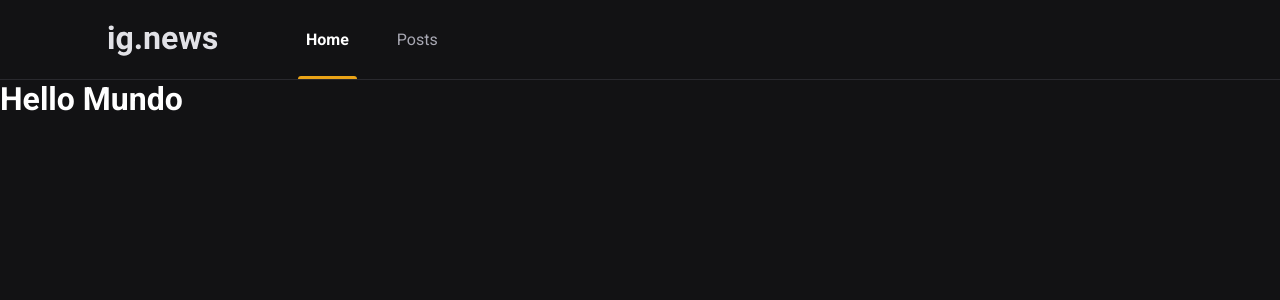
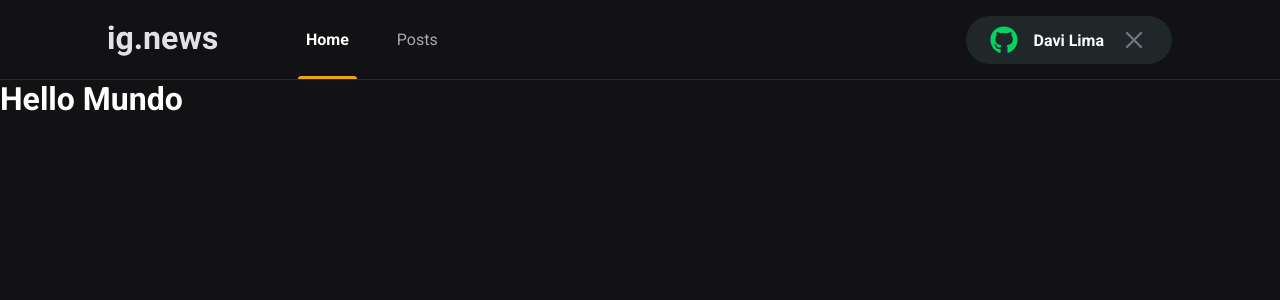
Before and after one commit to davim5/Ignews-Nextjs, a Next.js app: page / in a window 1280 px wide. Shown: the top 300 px of the page. Built offline with nearby package versions, Linux system fonts and the light colour scheme.

Commit message:
08-Componente-SignInButton

```diff
--- a/package.json
+++ b/package.json
@@ -11,6 +11,7 @@
     "next": "10.2.0",
     "react": "17.0.2",
     "react-dom": "17.0.2",
+    "react-icons": "^4.2.0",
     "sass": "^1.32.12"
   },
   "devDependencies": {
--- a/src/components/Header/index.tsx
+++ b/src/components/Header/index.tsx
@@ -1,3 +1,4 @@
+import { SignInButton } from '../SignInButton';
 import styles from './styles.module.scss';
 
 export function Header(){
@@ -9,6 +10,7 @@ export function Header(){
                     <a className={styles.active} href="">Home</a>
                     <a href="">Posts</a>
                 </nav>
+                <SignInButton/>
             </div>
         </header>
     )
--- a/src/components/Header/styles.module.scss
+++ b/src/components/Header/styles.module.scss
@@ -52,5 +52,11 @@
                 background: var(--yellow-500);
             }
         }
+
+
+    }
+
+    > button{
+        margin-left: auto;
     }
 }
--- /dev/null
+++ b/src/components/SignInButton/index.tsx
@@ -0,0 +1,26 @@
+import { FaGithub } from 'react-icons/fa'
+import { FiX } from 'react-icons/fi';
+import styles from './styles.module.scss';
+
+export function SignInButton(){
+    const isUserLoggedIn = true;
+
+
+
+    return isUserLoggedIn ? (
+        <button
+        type="button"
+        className={styles.signInButton}>
+            <FaGithub color="#04d361"/>
+            Davi Lima
+            <FiX color="#737380" className={styles.closeIcon}/>
+        </button>
+    ) : (
+        <button
+        type="button"
+        className={styles.signInButton}>
+            <FaGithub color="#eba417"/>
+            Sign in with Github
+        </button>
+    );
+}
--- /dev/null
+++ b/src/components/SignInButton/styles.module.scss
@@ -0,0 +1,33 @@
+.signInButton{
+    height: 3rem;
+    border-radius: 3rem; // border-radios = height -> O máximo redondo possível
+    background: var(--gray-850);
+    border: 0;
+    padding: 0 1.5rem;
+
+    display: flex;
+    align-items: center;
+    justify-content: center;
+
+    color: var(--white);
+    font-weight: bold;
+
+    svg{
+        width: 28px;
+        height: 28px;
+    };
+
+    svg:first-child {
+        margin-right: 1rem;
+    }
+
+    svg.closeIcon{
+        margin-left: 1rem;
+    }
+
+    transition: 0.2s;
+
+    &:hover{
+        filter: brightness(0.8);
+    }
+};
--- a/src/styles/global.scss
+++ b/src/styles/global.scss
@@ -25,6 +25,7 @@
     --gray-100: #e1e1e6;
     --gray-300: #a8a8b3;
     --gray-800: #29292e;
+    --gray-850: #1f2729;
     --gray-900: #121214;
 
     --cyan-500: #61dafb;
```
Also changed, not shown: 2 other files (tests, documents, lock files or other folders).
